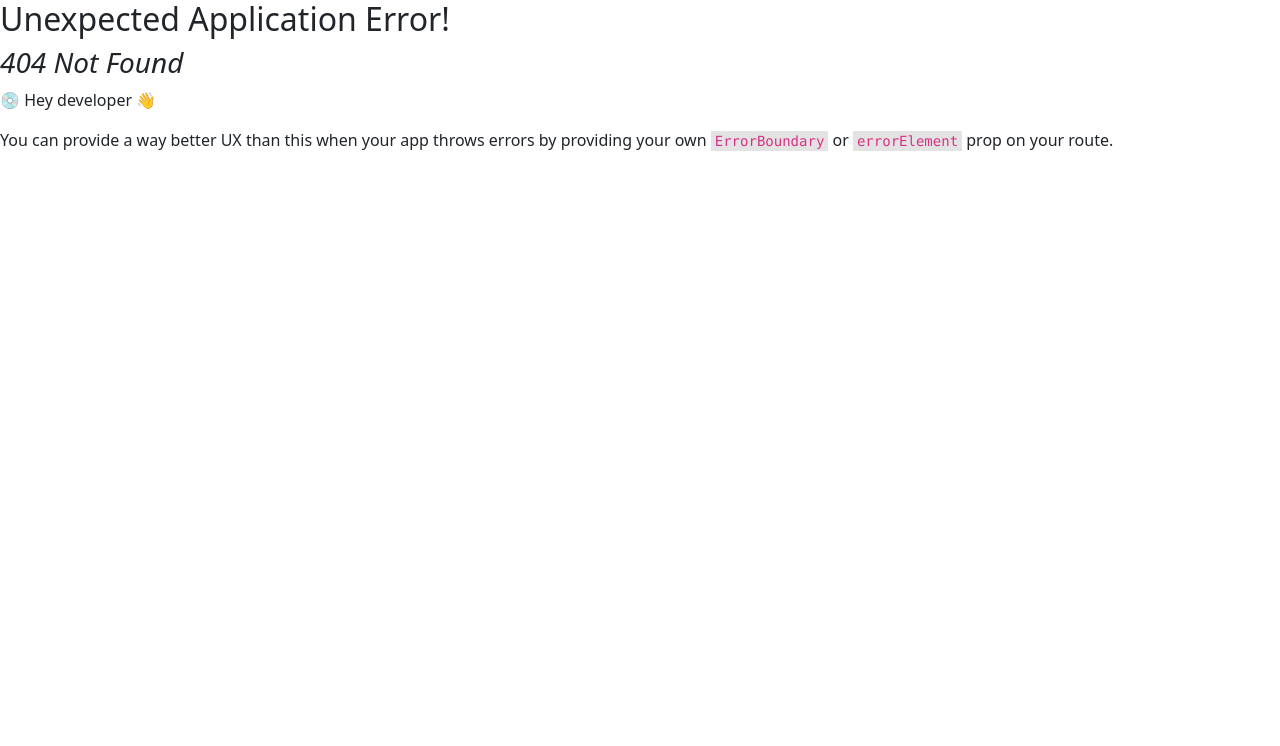
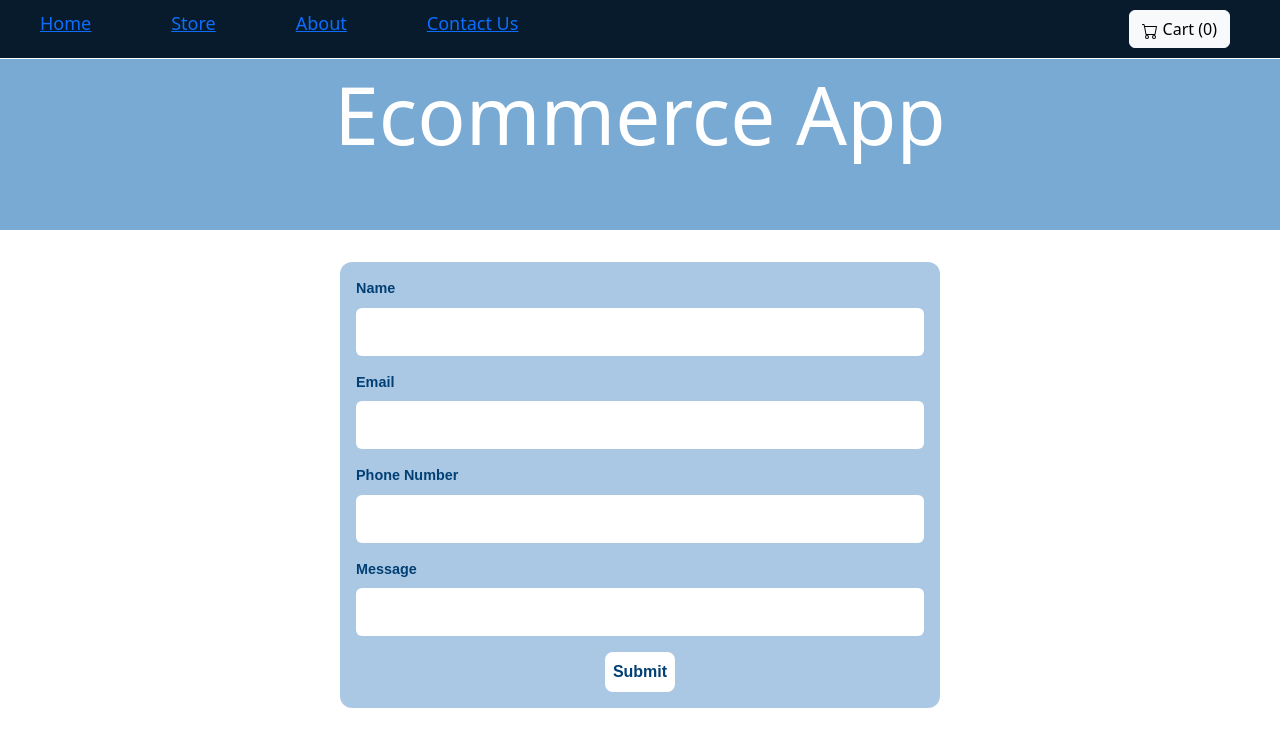
Before and after one commit to Yaambs18/react-ecommerce-app, a React (Create React App) app: page /contact-us in a window 1280 px wide. Before the commit this address had no page. Shown: the top 746 px of the page. Built offline with nearby package versions, Linux system fonts and the light colour scheme.

Commit message:
added contact-us page

```diff
--- a/src/App.js
+++ b/src/App.js
@@ -4,6 +4,7 @@ import { createBrowserRouter, RouterProvider } from 'react-router-dom';
 import Root from './pages/Root';
 import About from './pages/About';
 import Home from './pages/Home';
+import ContactUs from './pages/ContactUs';
 
 const router = createBrowserRouter([
   {
@@ -22,6 +23,10 @@ const router = createBrowserRouter([
         path: '/about',
         element: <About />
       },
+      {
+        path: '/contact-us',
+        element: <ContactUs />
+      }
     ]
   }
 ])
--- a/src/components/Layouts/Header.js
+++ b/src/components/Layouts/Header.js
@@ -19,6 +19,7 @@ const Header = (props) => {
                     <li className="nav-item"><Link to="/">Home</Link></li>
                     <li className="nav-item"><Link to="/store">Store</Link></li>
                     <li className="nav-item"><Link to="/about">About</Link></li>
+                    <li className="nav-item"><Link to="/contact-us">Contact Us</Link></li>
 
                     <li className="nav-item cart">
                         <Button variant="light" className="cart-button" onClick={props.onCartClick}>
--- /dev/null
+++ b/src/pages/ContactUs.css
@@ -0,0 +1,60 @@
+.contact-form * {
+    box-sizing: border-box;
+    font-family: sans-serif;
+}
+
+.contact-form {
+    display: flex;
+    flex-direction: column;
+    gap: 1rem;
+    margin: 2rem auto;
+    padding: 1rem;
+    background-color: rgba(121, 169, 212, 0.637);
+    border-radius: 12px;
+    max-width: 600px;
+}
+
+.form-item {
+    display: flex;
+    flex-direction: column;
+    gap: 0.5rem;
+}
+
+.form-item label {
+    font-weight: bold;
+    color: rgb(2, 63, 116);
+    font-size: 0.9rem;
+}
+
+.form-item input {
+    padding: 0.75rem;
+    border: none;
+    border-radius: 6px;
+    font-size: 1rem;
+    width: 100%;
+    transition: border-color 0.2s, box-shadow 0.2s;
+}
+
+.form-item input:focus {
+    outline: none;
+    border-color: rgb(2, 63, 116);
+    box-shadow: 0 0 0 3px rgba(2, 63, 116, 0.637);
+}
+
+.button {
+    font-size: 1rem;
+    cursor: pointer;
+    color: rgb(2, 63, 116);
+    background: #fff;
+    border: none;
+    width: fit-content;
+    margin: auto;
+    font-weight: bold;
+    padding: 0.5rem;
+    border-radius: 8px;
+    transition: background-color 0.2s ease;
+}
+
+.button:hover {
+    background: #0a8bc7b0;
+}
--- /dev/null
+++ b/src/pages/ContactUs.js
@@ -0,0 +1,83 @@
+import { useRef, useState } from "react";
+import "./ContactUs.css";
+
+const ContactUs = () => {
+
+    const [isLoading, setIsLoading] = useState(false);
+
+    const nameRef = useRef();
+    const emailRef = useRef();
+    const phoneRef = useRef();
+    const messageRef = useRef();
+
+    async function submitHandler(event) {
+        try {
+
+            setIsLoading(true);
+            event.preventDefault();
+
+            const enteredPhone = phoneRef.current.value;
+
+            // validate phone number
+            const phoneRegex = /^[6-9]+\d{9}$/;
+            if (!phoneRegex.test(enteredPhone)) {
+                phoneRef.current.focus();
+                alert('Please enter a valid 10-digit phone number');
+                return;
+            }
+            const contactFormObj = {
+                name: nameRef.current.value,
+                email: emailRef.current.value,
+                phoneNumber: phoneRef.current.value,
+                message: messageRef.current.value
+            };
+
+            const response = await fetch(process.env.REACT_APP_FIREBASE_DATABASE_URL + 'contact-us.json',{
+                method: 'POST',
+                body: JSON.stringify(contactFormObj),
+                headers: {
+                    'Content-Type': 'application/json'
+                }
+            });
+
+            if(!response.ok) throw new Error('Failed to send message!!!');
+            await response.json();
+
+            nameRef.current.value = '';
+            emailRef.current.value = '';
+            phoneRef.current.value = '';
+            messageRef.current.value = '';
+
+            alert('Message sent successfully');
+        } catch (error) {
+            alert(error.message);
+        } finally {
+            setIsLoading(false);
+        }
+    }
+    return (
+        <form className="contact-form" onSubmit={submitHandler}>
+            <div className="form-item">
+                <label htmlFor="name">Name</label>
+                <input id="name" type="text" ref={nameRef}/>
+            </div>
+            <div className="form-item">
+                <label htmlFor="email">Email</label>
+                <input id="email" type="email" ref={emailRef}/>
+            </div>
+            <div className="form-item">
+                <label htmlFor="phone">Phone Number</label>
+                <input id="phone" type="text" minLength={10} maxLength={10} ref={phoneRef}/>
+            </div>
+            <div className="form-item">
+                <label htmlFor="message">Message</label>
+                <input id="message" type="text" ref={messageRef}/>
+            </div>
+            <button className="button" disabled={isLoading}>
+                {isLoading ? 'Sending....' : 'Submit'}
+            </button>
+        </form>
+    )
+}
+
+export default ContactUs;
```
Also changed, not shown: 1 other file (tests, documents, lock files or other folders).
